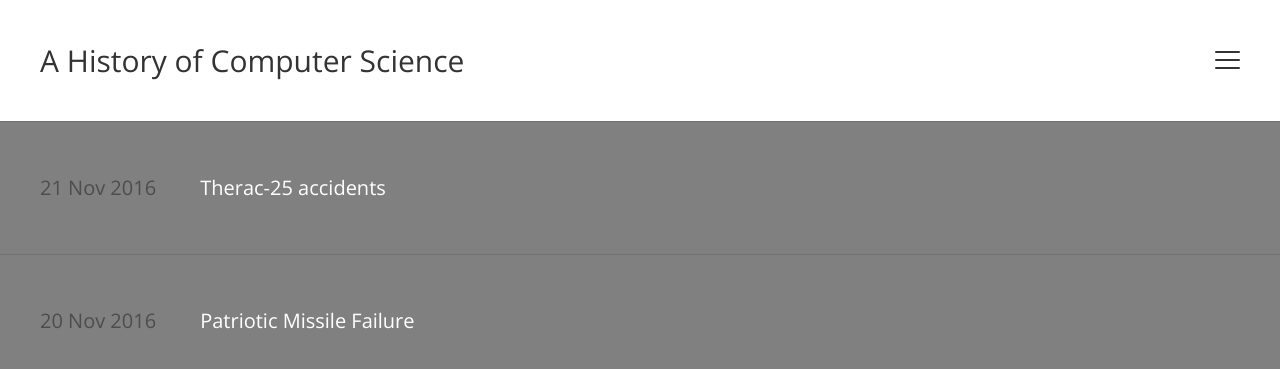
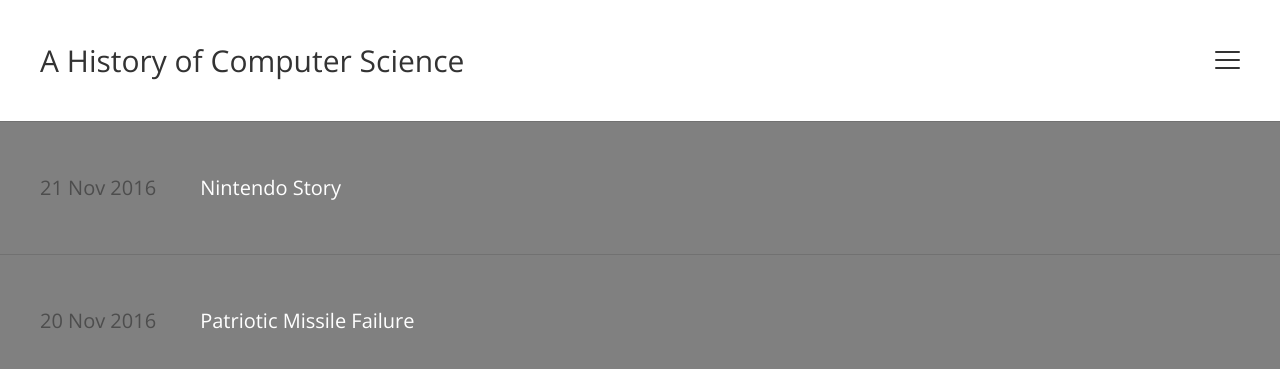
Before and after one commit to historyofcs/historyofcs.github.io, a Jekyll site: the page built from index.html, in a window 1280 px wide. Shown: the top 369 px of the page. Built offline with Jekyll 4.4.1, drawn with Linux system fonts in a browser that asks for light colours; the list of posts is cut into pages by our own code.

Commit message:
Update 2016-11-22-nintendo-story.markdown

```diff
--- a/_posts/2016-11-22-nintendo-story.markdown
+++ b/_posts/2016-11-22-nintendo-story.markdown
@@ -1,6 +1,6 @@
 ---
 layout: post
-title:  "Therac-25 accidents"
+title:  "Nintendo Story"
 date:   2016-11-21 16:57:51
 author: "Luca Schidu"
 comments: true
```
